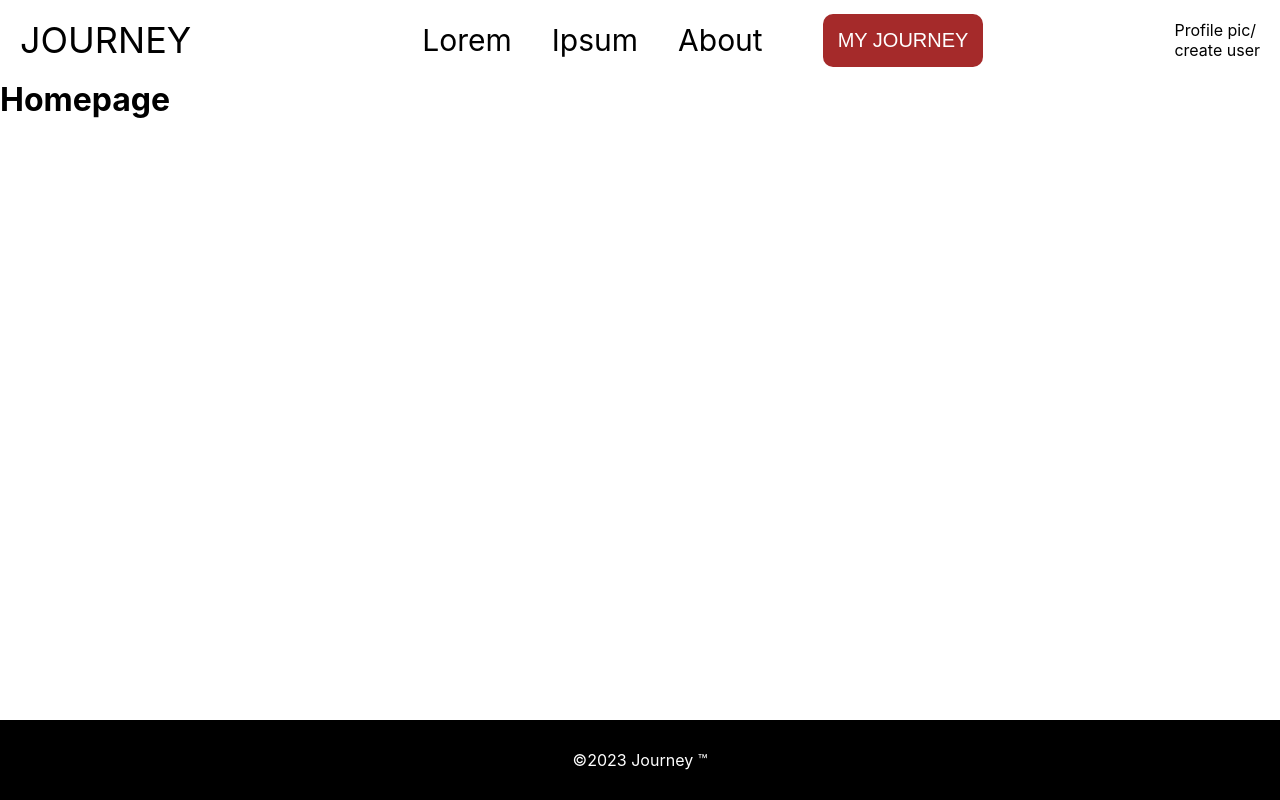
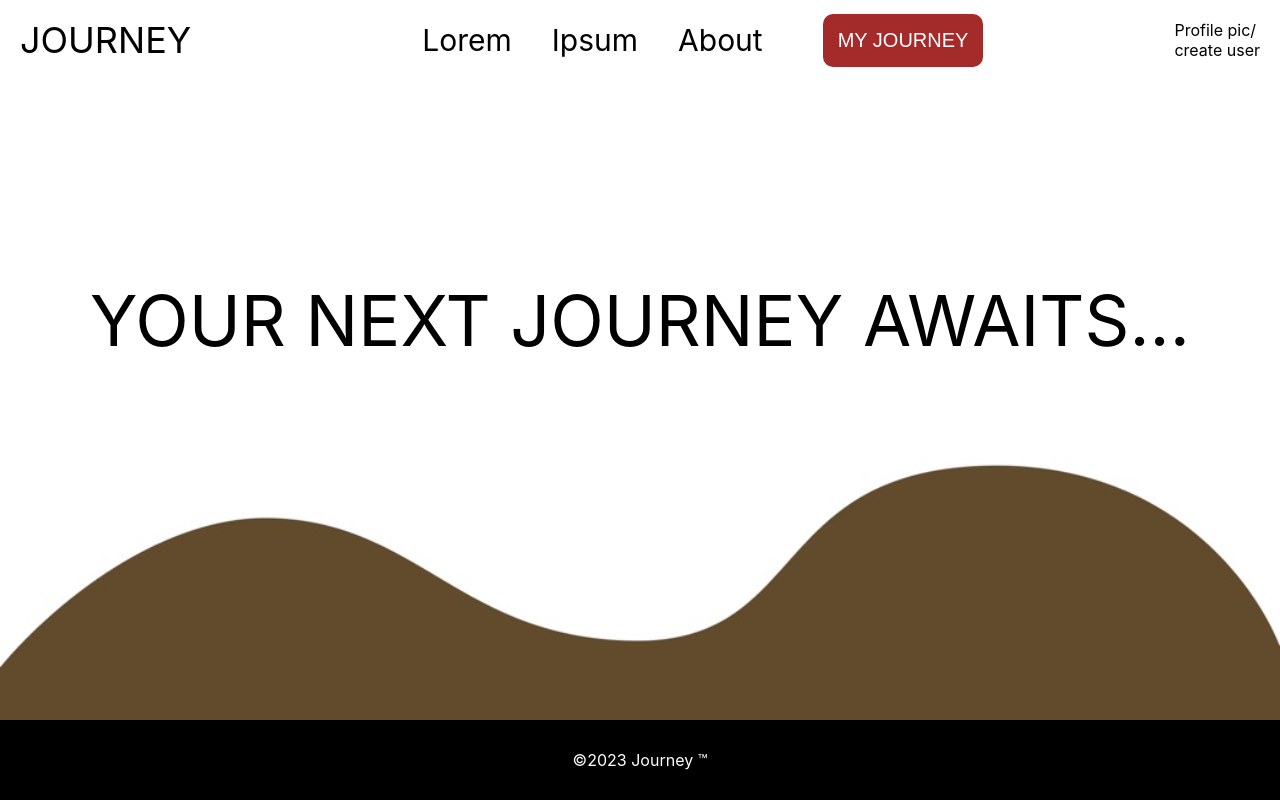
Before and after one commit to Zafewood/Journey, a React (Create React App) app in the folder journey_frontend/: page / in a window 1280 px wide. Built offline with nearby package versions, Linux system fonts and the light colour scheme.

Commit message:
started work on homepage

```diff
--- a/journey_frontend/src/pages/HomePage.jsx
+++ b/journey_frontend/src/pages/HomePage.jsx
@@ -1,9 +1,15 @@
 import React from 'react'
+import test from '../assets/bakgrunn.jpg'
+import '../styles/HomePage.css'
 
 function HomePage() {
   return (
     <>
-        <h1>Homepage</h1>
+      <div className='text-container'>
+        <h1 className='hero-title'>YOUR NEXT JOURNEY AWAITS...</h1>
+      </div>
+
+        <img src={test} alt="" className='background-image' />
     </>
   )
 }
--- /dev/null
+++ b/journey_frontend/src/styles/HomePage.css
@@ -0,0 +1,17 @@
+.background-image{
+    width: 100%;
+    position: absolute;
+    bottom: 10vh;
+}
+
+.text-container {
+    height: 60vh;
+    display: flex;
+    justify-content: center;
+    align-items: center;
+}
+
+.hero-title{
+    font-size: 70px;
+    font-weight: 400;
+}
```
Also changed, not shown: journey_frontend/src/assets/bakgrunn.jpg (added).
